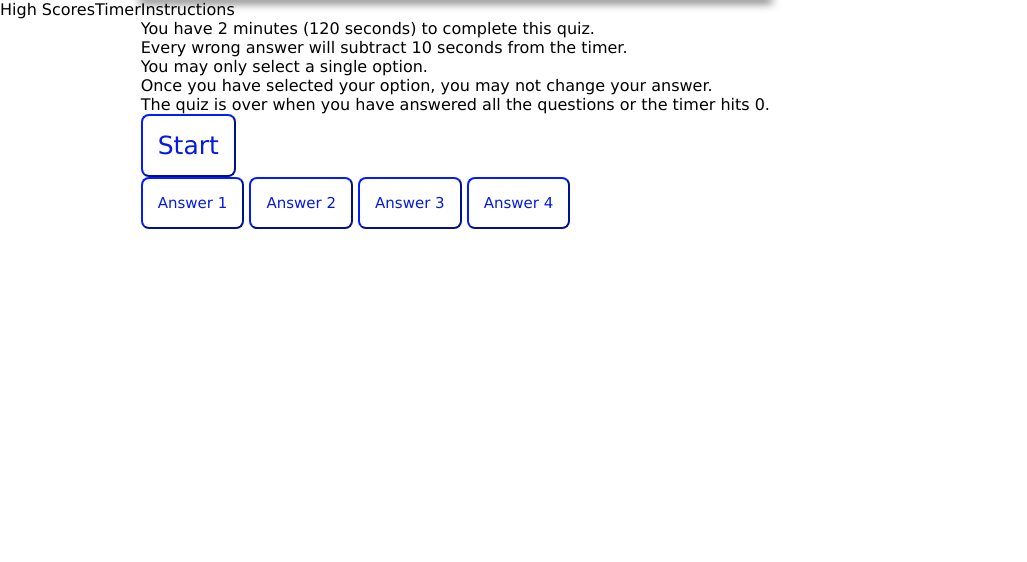
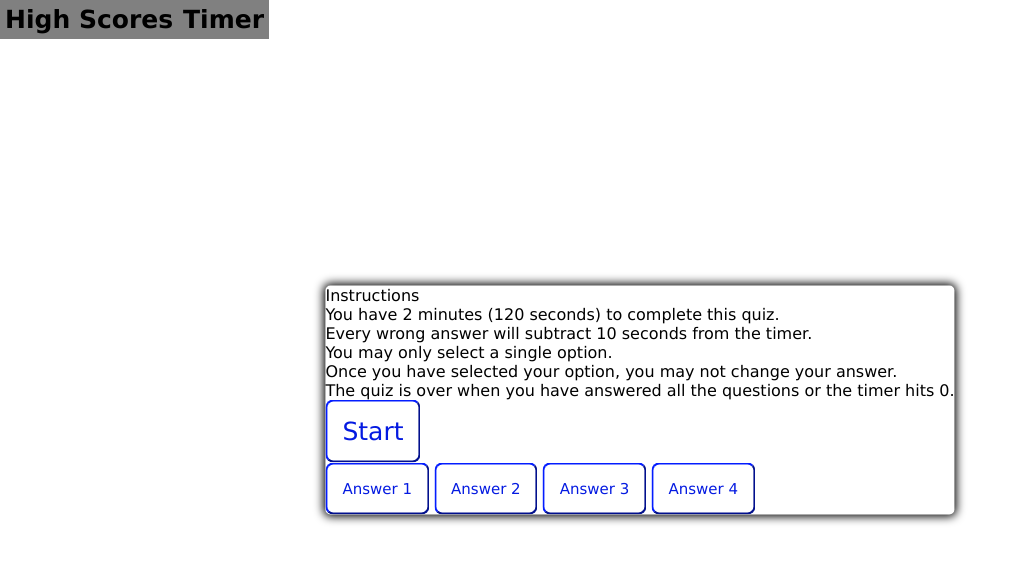
Before and after one commit to Shaitan5723/Quiz_app, a plain HTML site: page index.html in a window 1280 px wide. Shown: the whole page, without its empty margins (0-1027 px from the left). Drawn offline with Linux system fonts and the light colour scheme.

Commit message:
Nav Bar
nav bar styling

```diff
--- a/Assets/CSS/style.css
+++ b/Assets/CSS/style.css
@@ -14,16 +14,36 @@ body{
   min-height: 100vh;
 }
 
-nav{
+.nav{
+  position:fixed;
+  top: 0;
   display: inline-flex;
+  background-color: grey;
+  border-width: 2px;
+  border-color:black;
 }
 
-timer{
-  justify-content: right;
+.score{
+  float:left;
+  font-size: 25px;
+  padding: 5px;
+  font-weight: bold;
+  text-align: center;
 }
+
+.timer{
+  float: right;
+  font-size: 25px;
+  padding: 5px;
+  font-weight: bold;
+  text-align: center;
+}
+
 .container{
-  justify-content: center;
-  align-items: center;
+  position: fixed;
+  top:50%;
+  left:50%;
+  transform: translate(-50%, -50%);
 }
 
 #quiz-container{
--- a/index.html
+++ b/index.html
@@ -10,21 +10,22 @@
   </head>
   <body>
     <!--nav bar with high scores and timer-->
-    <nav>
-      <div id="score">High Scores</div>
+    <div class="nav">
+      <div id="score" class="score">High Scores</div>
       <div id="timer" class="timer">Timer</div>
-    </nav>
+    </div>
 
     <div class="container">
-      <div id="quiz-container" class="hidden"></div>
+      <div id="quiz-container" class="hidden">
 
         <!--Instructions-->
-        <div id="instructions">Instructions</div>
+        <div id="instructions">Instructions
           <div class="info">You have 2 minutes (120 seconds) to complete this quiz.</div>
           <div class="info">Every wrong answer will subtract 10 seconds from the timer.</div>
           <div class="info">You may only select a single option.</div>
           <div class="info">Once you have selected your option, you may not change your answer.</div>
           <div class="info">The quiz is over when you have answered all the questions or the timer hits 0.</div>
+        </div>
 
         <!--Start Button-->
         <button id= "start_btn" class="button">Start</button>
@@ -37,6 +38,7 @@
           <button class="button">Answer 3</button>
           <button class="button">Answer 4</button>
         </div>
+      </div>
     </div>
 
     <script src="./Assets/JS/script.js" ></script>
```
